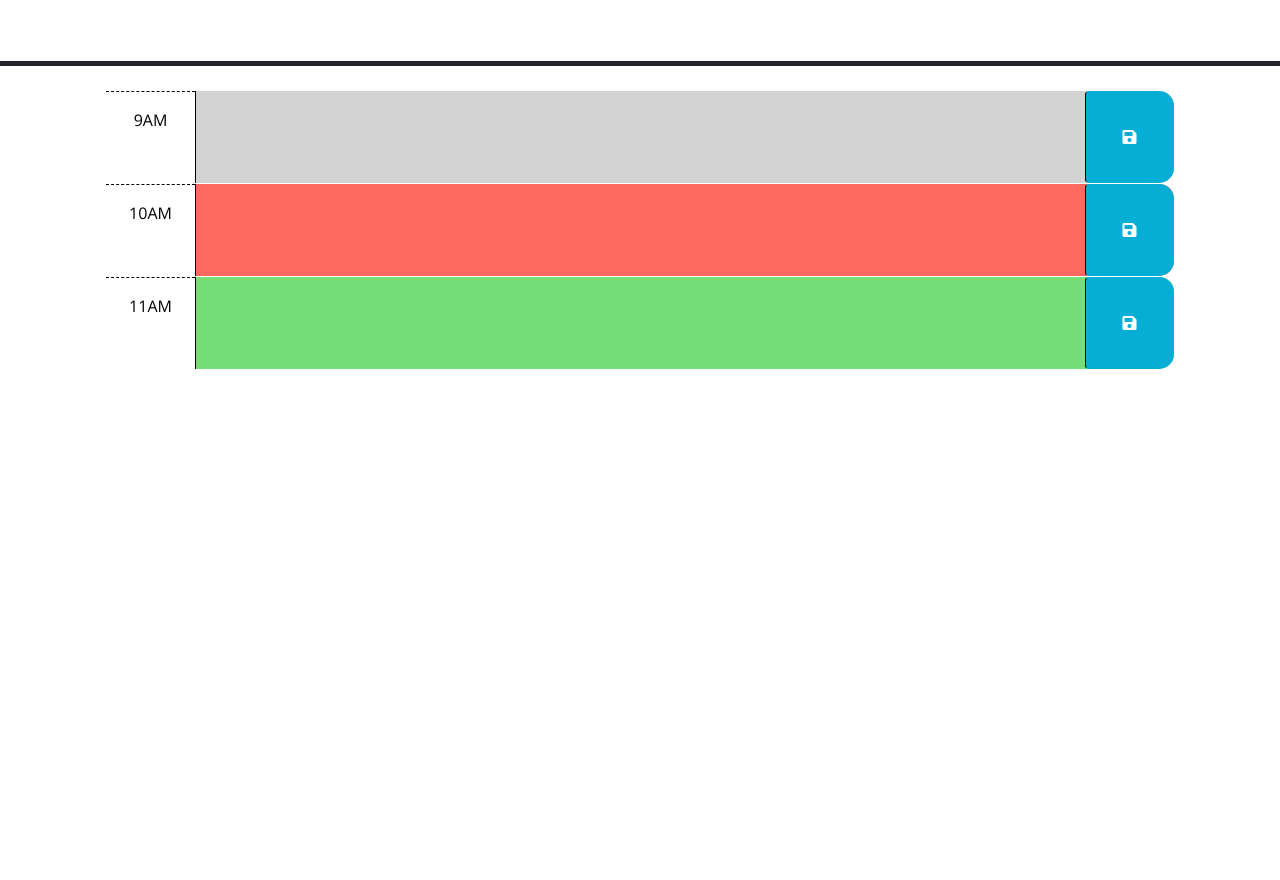
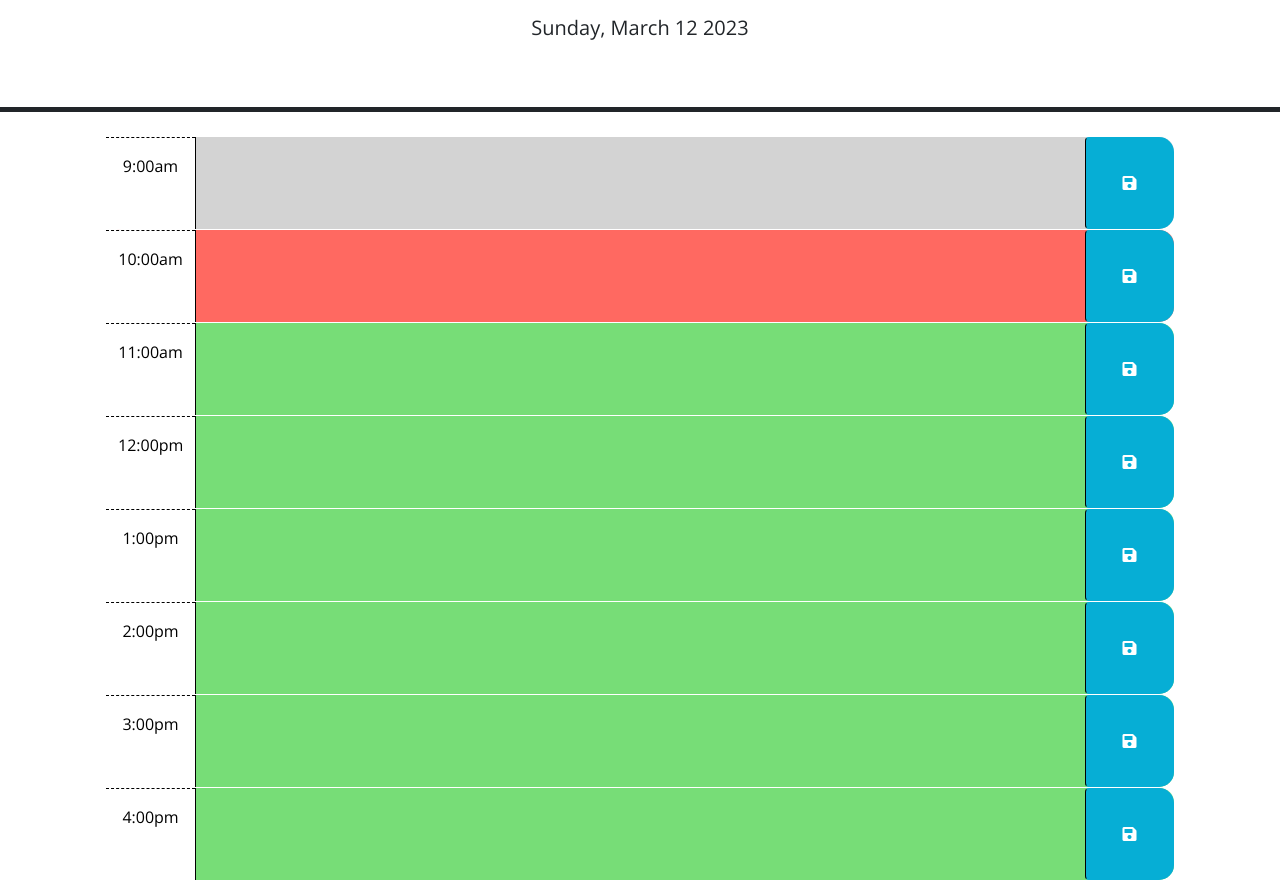
Before and after one commit to sarah-jensen/workday-scheduler, a plain HTML site: page index.html in a window 1280 px wide. Shown: the part 166-1046 px from the top of the page. Before the commit the page ends 800 px from the top, so only its background shows below. Drawn offline with nearby package versions, Linux system fonts and the light colour scheme.

Commit message:
display current day, save button function, local storage

```diff
--- a/index.html
+++ b/index.html
@@ -28,7 +28,7 @@
       <p class="lead">A simple calendar app for scheduling your work day</p>
       <p id="currentDay" class="lead"></p>
     </header>
-    <div class="container-lg px-5">
+    <section class="container-lg px-5">
       <!-- Use class for "past", "present", and "future" to apply styles to the
         time-block divs accordingly. The javascript will need to do this by
         adding/removing these classes on each div by comparing the hour in the
@@ -41,7 +41,7 @@
 
       <!-- Example of a past time block. The "past" class adds a gray background color. -->
       <div id="hour-9" class="row time-block past">
-        <div class="col-2 col-md-1 hour text-center py-3">9AM</div>
+        <div class="col-2 col-md-1 hour text-center py-3">9:00am</div>
         <textarea class="col-8 col-md-10 description" rows="3"> </textarea>
         <button class="btn saveBtn col-2 col-md-1" aria-label="save">
           <i class="fas fa-save" aria-hidden="true"></i>
@@ -50,7 +50,7 @@
 
       <!-- Example of a a present time block. The "present" class adds a red background color. -->
       <div id="hour-10" class="row time-block present">
-        <div class="col-2 col-md-1 hour text-center py-3">10AM</div>
+        <div class="col-2 col-md-1 hour text-center py-3">10:00am</div>
         <textarea class="col-8 col-md-10 description" rows="3"> </textarea>
         <button class="btn saveBtn col-2 col-md-1" aria-label="save">
           <i class="fas fa-save" aria-hidden="true"></i>
@@ -59,12 +59,53 @@
 
       <!-- Example of a future time block. The "future" class adds a green background color. -->
       <div id="hour-11" class="row time-block future">
-        <div class="col-2 col-md-1 hour text-center py-3">11AM</div>
+        <div class="col-2 col-md-1 hour text-center py-3">11:00am</div>
         <textarea class="col-8 col-md-10 description" rows="3"> </textarea>
         <button class="btn saveBtn col-2 col-md-1" aria-label="save">
           <i class="fas fa-save" aria-hidden="true"></i>
         </button>
       </div>
+
+      <div id="hour-12" class="row time-block future">
+        <div class="col-2 col-md-1 hour text-center py-3">12:00pm</div>
+        <textarea class="col-8 col-md-10 description" rows="3"> </textarea>
+        <button class="btn saveBtn col-2 col-md-1" aria-label="save">
+          <i class="fas fa-save" aria-hidden="true"></i>
+        </button>
+      </div>
+
+      <div id="hour-13" class="row time-block future">
+        <div class="col-2 col-md-1 hour text-center py-3">1:00pm</div>
+        <textarea class="col-8 col-md-10 description" rows="3"> </textarea>
+        <button class="btn saveBtn col-2 col-md-1" aria-label="save">
+          <i class="fas fa-save" aria-hidden="true"></i>
+        </button>
+      </div>
+
+      <div id="hour-14" class="row time-block future">
+        <div class="col-2 col-md-1 hour text-center py-3">2:00pm</div>
+        <textarea class="col-8 col-md-10 description" rows="3"> </textarea>
+        <button class="btn saveBtn col-2 col-md-1" aria-label="save">
+          <i class="fas fa-save" aria-hidden="true"></i>
+        </button>
+      </div>
+
+      <div id="hour-15" class="row time-block future">
+        <div class="col-2 col-md-1 hour text-center py-3">3:00pm</div>
+        <textarea class="col-8 col-md-10 description" rows="3"> </textarea>
+        <button class="btn saveBtn col-2 col-md-1" aria-label="save">
+          <i class="fas fa-save" aria-hidden="true"></i>
+        </button>
+      </div>
+
+      <div id="hour-16" class="row time-block future">
+        <div class="col-2 col-md-1 hour text-center py-3">4:00pm</div>
+        <textarea class="col-8 col-md-10 description" rows="3"> </textarea>
+        <button class="btn saveBtn col-2 col-md-1" aria-label="save">
+          <i class="fas fa-save" aria-hidden="true"></i>
+        </button>
+      </div>
+    </section>
 
     <script src="https://code.jquery.com/jquery-3.4.1.min.js"></script>
     <script
--- a/script.js
+++ b/script.js
@@ -1,7 +1,33 @@
 // Wrap all code that interacts with the DOM in a call to jQuery to ensure that
 // the code isn't run until the browser has finished rendering all the elements
 // in the html.
-$(function () {
+ // makes the code wait to execute until everything is loaded and ready
+ $(document).ready(function() {
+    let currentDay = dayjs().format('dddd, MMMM D YYYY');
+    $("#currentDay").text(currentDay);
+
+    $('.saveBtn').on("click", function() {
+      let calendarEvent = $(this).parent().attr("id"); //this gets button-->parent.attr gets id
+      let eventText = $(this).siblings("textarea").val();
+      localStorage.setItem(calendarEvent, eventText);
+    })
+
+    $( ".row" ).each(function() {
+      let anything = $( this ).attr("id");
+      let eventText = localStorage.getItem(anything);
+      $(this).children("textarea").val(eventText);
+      let appointmentTime = parseInt($("div").attr("id").replace(/[^\d]/g, ""));
+      if (appointmentTime < dayjs().format(H)) {
+
+      }
+      // remove "hour-" from id -- parseInt for number -- compare to current time -- update class
+    })
+
+
+
+
+
+
   // TODO: Add a listener for click events on the save button. This code should
   // use the id in the containing time-block as a key to save the user input in
   // local storage. HINT: What does `this` reference in the click listener
@@ -20,4 +46,4 @@ $(function () {
   // attribute of each time-block be used to do this?
   //
   // TODO: Add code to display the current date in the header of the page.
-});
+ });
```
